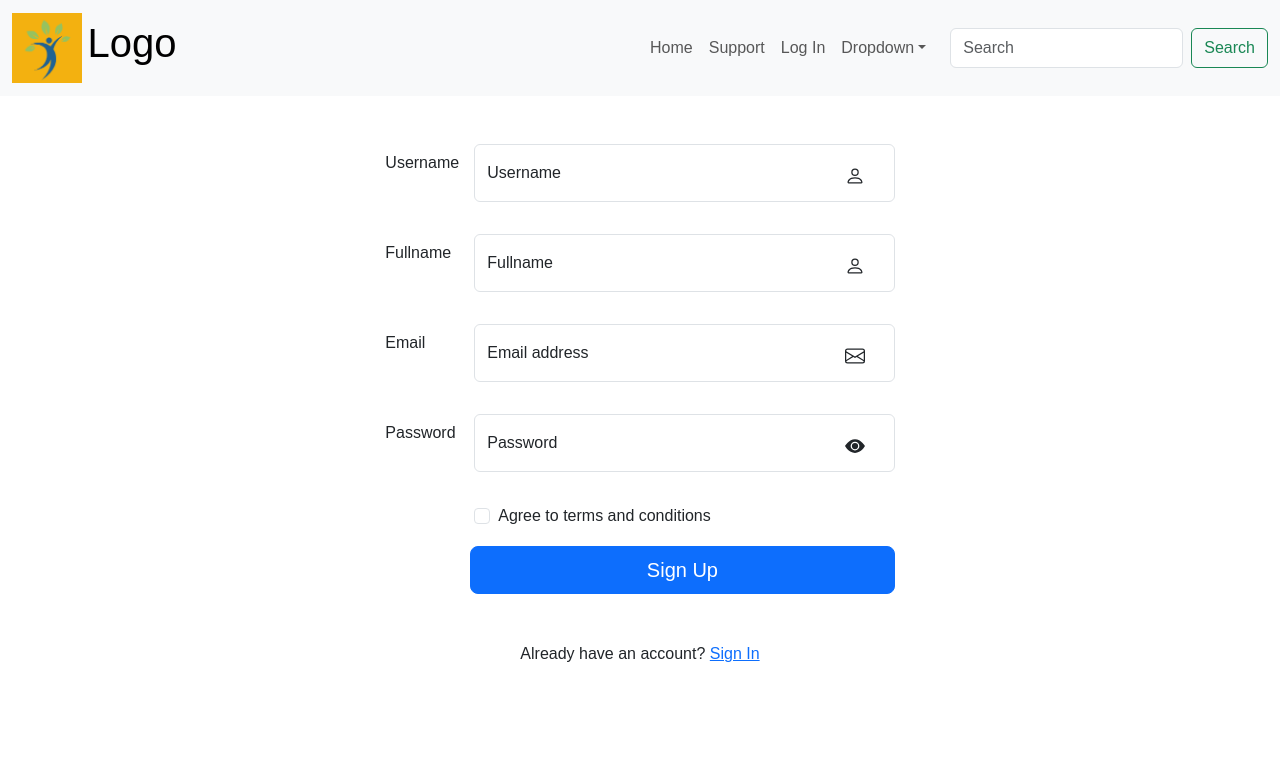
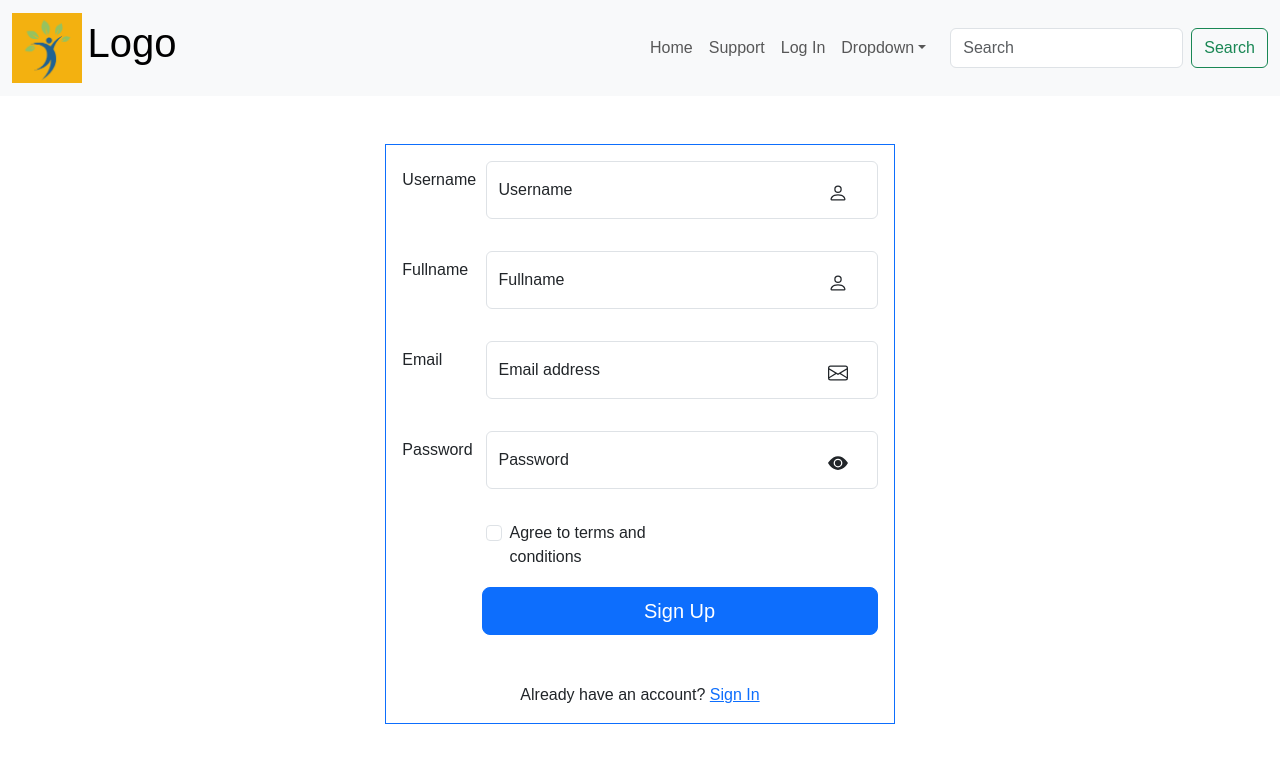
Before and after one commit to EchoSkorJjj/HealthCareApp, a React (Create React App) app in the folder frontend/: page /user-pages/register in a window 1280 px wide. Shown: the top 762 px of the page. Built offline with nearby package versions, Linux system fonts and the light colour scheme.

Commit message:
update
Added AuthContext for storing access and refresh token. Also fixed the alert error thing

```diff
--- a/frontend/src/app/App.js
+++ b/frontend/src/app/App.js
@@ -5,6 +5,7 @@ import './App.css';
 import { Route, Routes } from "react-router-dom";
 
 // We import all the components we need in our app
+import { AuthProvider } from '../contexts/AuthContext';
 import Register from './user-pages/Register';
 import Login from './user-pages/Login';
 import NavBar from './shared/NavBar';
@@ -12,14 +13,14 @@ import ForgotPass from './user-pages/ForgotPass';
 
 function App() {
   return (
-    <div>
+    <AuthProvider>
       <NavBar />
       <Routes>
         <Route path="/user-pages/register" element={<Register/>}/>
         <Route path="/user-pages/login" element={<Login/>}/>
       </Routes>
+    </AuthProvider>
 
-    </div>
   );
 }
 
--- a/frontend/src/app/user-pages/Login.js
+++ b/frontend/src/app/user-pages/Login.js
@@ -9,14 +9,11 @@ import Row from 'react-bootstrap/Row';
 import InputGroup from 'react-bootstrap/InputGroup';
 import FloatingLabel from 'react-bootstrap/FloatingLabel';
 import { Link } from 'react-router-dom';
+import { useAuth } from '../../contexts/AuthContext';
 
 export default function Login() {
     const navigate = useNavigate();
-
-    const [loginForm, setForm] = useState({
-        usernameOrEmail: "",
-        password: ""
-    })
+    const { login } = useAuth();
 
     const [iconClicked, setIconClicked] = useState({
       passIcon: false
@@ -24,6 +21,12 @@ export default function Login() {
     const [keepSignedIn, setSignedIn] = useState(false);
 
     const [validated, setValidated] = useState(false);
+
+    const [loginForm, setForm] = useState({
+        usernameOrEmail: "",
+        password: "",
+        keepSignedIn
+    })
 
     function updateForm(value) {
         return setForm((prev) => {
@@ -50,15 +53,30 @@ export default function Login() {
         const loginUser = {...loginForm};
 
         try {
-            await fetch("http://localhost:3500/api/account/login", {
+            const response = await fetch("http://localhost:3500/api/account/login", {
               method: "POST",
               headers: {
                 "Content-Type": "application/json",
               },
               body: JSON.stringify(loginUser),
             });
-            setForm({ usernameOrEmail: "", password: ""});
-            navigate("/login");
+
+            if (response.ok) {
+              const { accessToken, refreshToken } = await response.json();
+               // Access the login function from the context
+              login(accessToken, refreshToken);
+
+              setForm({ usernameOrEmail: "", password: "" });
+              navigate("/");
+            } else {
+              try {
+                const errorResponse = await response.json();
+                const errorMessage = errorResponse.message; // Assuming the error message is stored in a "message" field
+                window.alert(`Login failed: ${errorMessage}`);
+              } catch (error) {
+                window.alert("An error occurred while logging in."); // Fallback if unable to parse error response
+              }
+            }
         } catch(error) {
             window.alert(error);
         }
@@ -66,7 +84,7 @@ export default function Login() {
 
     return (
     <Container fluid className="col-lg-5 mt-5">
-      <Form noValidate validated={validated} onSubmit={handleSubmit}>
+      <Form noValidate validated={validated} onSubmit={handleSubmit} className="p-3 border border-primary">
         <Form.Group as={Row} className="mb-3" controlId="validationCustomUsername">
           <Form.Label column sm={2}>Username</Form.Label>
           <Col sm={10}>
--- a/frontend/src/app/user-pages/Register.js
+++ b/frontend/src/app/user-pages/Register.js
@@ -51,15 +51,26 @@ export default function Register() {
         const newUser = { ...registerForm };
 
         try {
-            await fetch("http://localhost:3500/api/account/register", {
+            const response = await fetch("http://localhost:3500/api/account/register", {
                 method: "POST",
                 headers: {
                     "Content-Type": "application/json",
                 },
                 body: JSON.stringify(newUser),
             });
-            setForm({ username: "", fullname: "", email: "" , passwordHash: ""});
-            navigate("/user-pages/login");
+
+            if (response.ok) {
+              setForm({ username: "", fullname: "", email: "" , passwordHash: ""});
+              navigate("/user-pages/login");
+            } else {
+              try {
+                const errorResponse = await response.json();
+                const errorMessage = errorResponse.message; // Assuming the error message is stored in a "message" field
+                window.alert(`Registration failed: ${errorMessage}`);
+              } catch (error) {
+                window.alert("An error occurred while registering."); // Fallback if unable to parse error response
+              }
+            }
         }  catch(error) {
             window.alert(error);
             }
@@ -67,7 +78,7 @@ export default function Register() {
 
     return (
       <Container fluid className="col-lg-5 mt-5">
-      <Form noValidate validated={validated} onSubmit={handleSubmit}>
+      <Form noValidate validated={validated} onSubmit={handleSubmit} className="p-3 border border-primary">
         <Form.Group as={Row} className="mb-3" controlId="validationCustomUsername">
           <Form.Label column sm={2}>Username</Form.Label>
           <Col sm={10}>
--- /dev/null
+++ b/frontend/src/contexts/AuthContext.js
@@ -0,0 +1,31 @@
+import { createContext, useContext, useState } from 'react';
+
+// Create a context
+const AuthContext = createContext();
+
+// Custom hook to use the context
+export function useAuth() {
+  return useContext(AuthContext);
+}
+
+// AuthProvider component to wrap your app
+export function AuthProvider({ children }) {
+  const [accessToken, setAccessToken] = useState(null);
+  const [refreshToken, setRefreshToken] = useState(null);
+
+  const login = (accessToken, refreshToken) => {
+    setAccessToken(accessToken);
+    setRefreshToken(refreshToken);
+  };
+
+  const logout = () => {
+    setAccessToken(null);
+    setRefreshToken(null);
+  };
+
+  return (
+    <AuthContext.Provider value={{ accessToken, refreshToken, login, logout }}>
+      {children}
+    </AuthContext.Provider>
+  );
+}
```
Also changed, not shown: frontend/src/app/shared/NavBar.js (+0 -62 lines), 1 other file (tests, documents, lock files or other folders). Lines whose indentation alone changed are shown as unchanged.
